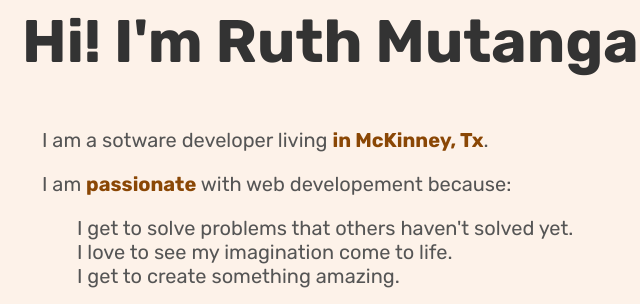
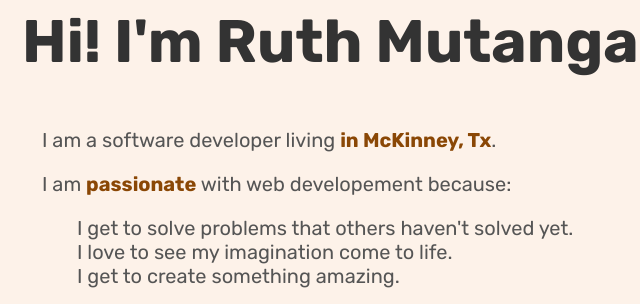
Before and after one commit to ruththedeveloper/My-Portfolio, a plain HTML site: page index.html in a window 1280 px wide. Shown: the part 103-407 px from the top of the page, 78-718 px from the left. Drawn offline with nearby package versions, Linux system fonts and the light colour scheme.

Commit message:
index.html updated

```diff
--- a/index.html
+++ b/index.html
@@ -32,7 +32,7 @@
           <!-- primary heading  -->
           <h1>Hi! I'm Ruth Mutanga</h1>
 
-          <p>I am a sotware developer living <span>in McKinney, Tx</span>.</p>
+          <p>I am a software developer living <span>in McKinney, Tx</span>.</p>
 
           <p>I am <span>passionate</span> with web developement because:</p>
           <ul class="top-list">
```
